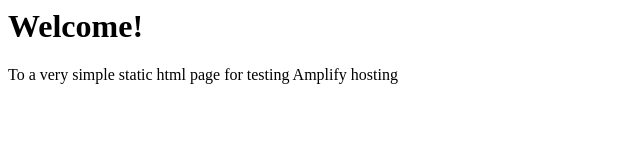
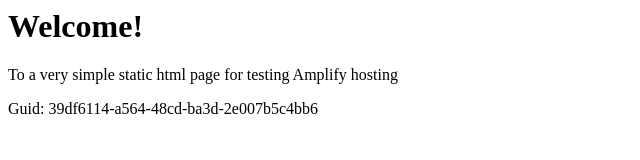
Before and after one commit to aws-aemilia-nrt/Github-PR-Commit-Integration-Test-DoNotTouch-Gith-P5X5MO5I-v1-preprod-ap-northeast-1, a website: page src/index.html in a window 1280 px wide. Shown: the whole page, without its empty margins (0-640 px from the left). Drawn offline with Linux system fonts and the light colour scheme.

Commit message:
commit from integ tests

```diff
--- a/src/index.html
+++ b/src/index.html
@@ -1,3 +1,5 @@
+
+
 <html lang="en">
 
 <head>
@@ -10,6 +12,6 @@
 <body>
     <h1>Welcome!</h1>
     <p>To a very simple static html page for testing Amplify hosting</p>
-</body>
+    <p>Guid: 39df6114-a564-48cd-ba3d-2e007b5c4bb6</p></body>
 
 </html>
```
